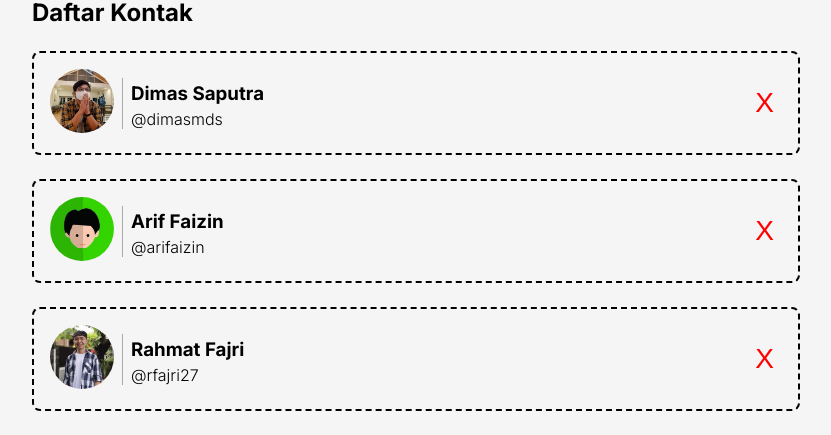
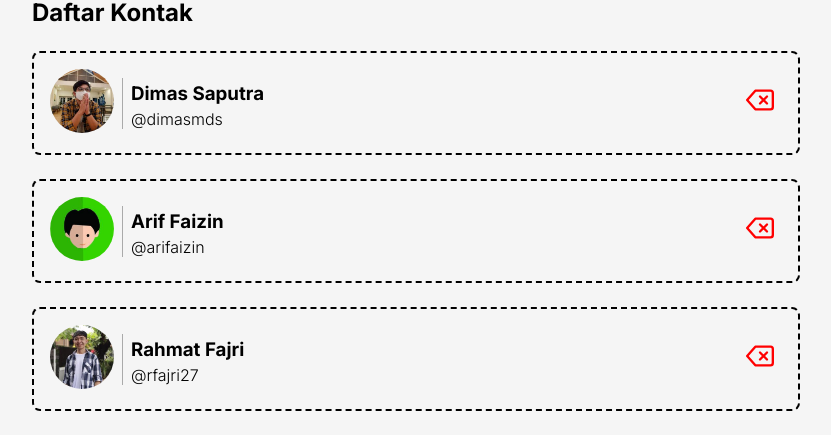
Before and after one commit to hawariMuflihMunte/react-jsx, a React (Vite) app in the folder contacts-app/: page / in a window 1280 px wide. Shown: the part 225-660 px from the top of the page, without its empty margins (224-1055 px from the left). Built offline with nearby package versions, Linux system fonts and the light colour scheme.

Commit message:
Style: adds delete button icon

```diff
--- a/contacts-app/src/components/DeleteButton.jsx
+++ b/contacts-app/src/components/DeleteButton.jsx
@@ -1,7 +1,8 @@
 import PropTypes from 'prop-types';
+import { FiDelete } from 'react-icons/fi';
 
 function DeleteButton({ id, onDelete }) {
-  return <button className="contact-item__delete" onClick={() => onDelete(id)}>X</button>
+  return <button className="contact-item__delete" onClick={() => onDelete(id)}><FiDelete /></button>
 }
 
 DeleteButton.propTypes = {
```
